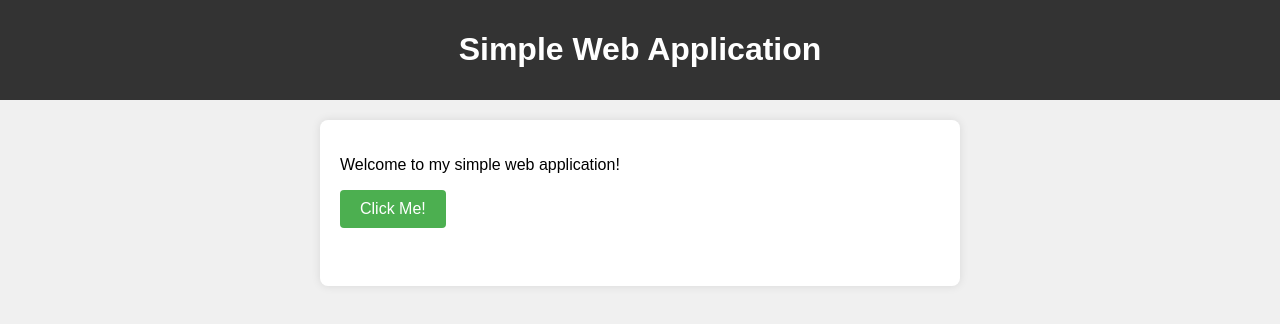
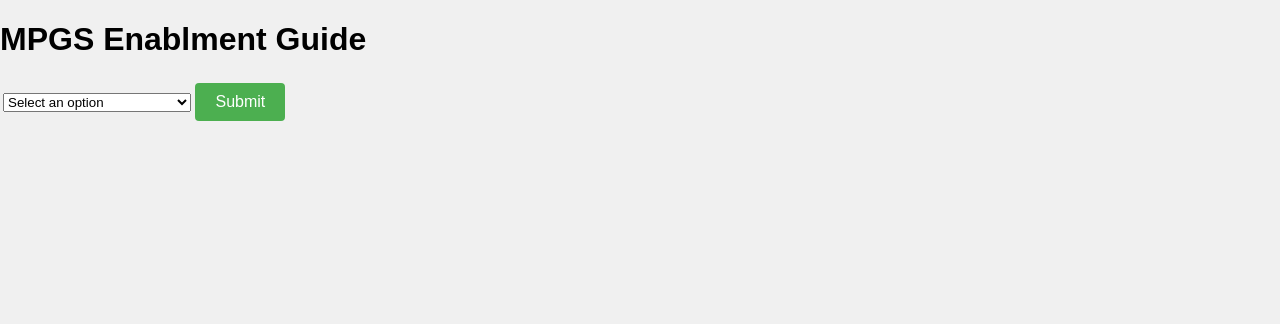
Before and after one commit to prach14/MPGS-static, a plain HTML site: page index.html in a window 1280 px wide. Drawn offline with Linux system fonts and the light colour scheme.

Commit message:
Update index.html

```diff
--- a/index.html
+++ b/index.html
@@ -3,19 +3,28 @@
 <head>
     <meta charset="UTF-8">
     <meta name="viewport" content="width=device-width, initial-scale=1.0">
-    <title>Simple Web Application</title>
+    <title>MPGS Enablment Guide</title>
     <link rel="stylesheet" href="styles.css">
 </head>
 <body>
-    <header>
-        <h1>Simple Web Application</h1>
-    </header>
-
-    <main>
-        <p>Welcome to my simple web application!</p>
-        <button id="clickButton">Click Me!</button>
-        <p id="message"></p>
-    </main>
+    <h1>MPGS Enablment Guide</h1>
+    <table id="dropdownTable">
+        <tr>
+            <td>
+                <form id="dropdownForm" onsubmit="handleSubmit(event)">
+                    <select name="dropdown" id="dropdown">
+                        <option value="">Select an option</option>
+                        <option value="Creditials on File(COF)">Creditials on File(COF)</option>
+                        <option value="Payment facilator/Agregator">Payment facilator/Agregator</option>
+                        <option value="CIT/MIT Indicator">CIT/MIT Indicator</option>
+						  <option value="TAP ON PHONE">TAP ON PHONE</option>
+                    </select>
+                    <button type="submit">Submit</button>
+                </form>
+                <div id="info" class="info"></div>
+            </td>
+        </tr>
+    </table>
 
     <script src="script.js"></script>
 </body>
```
